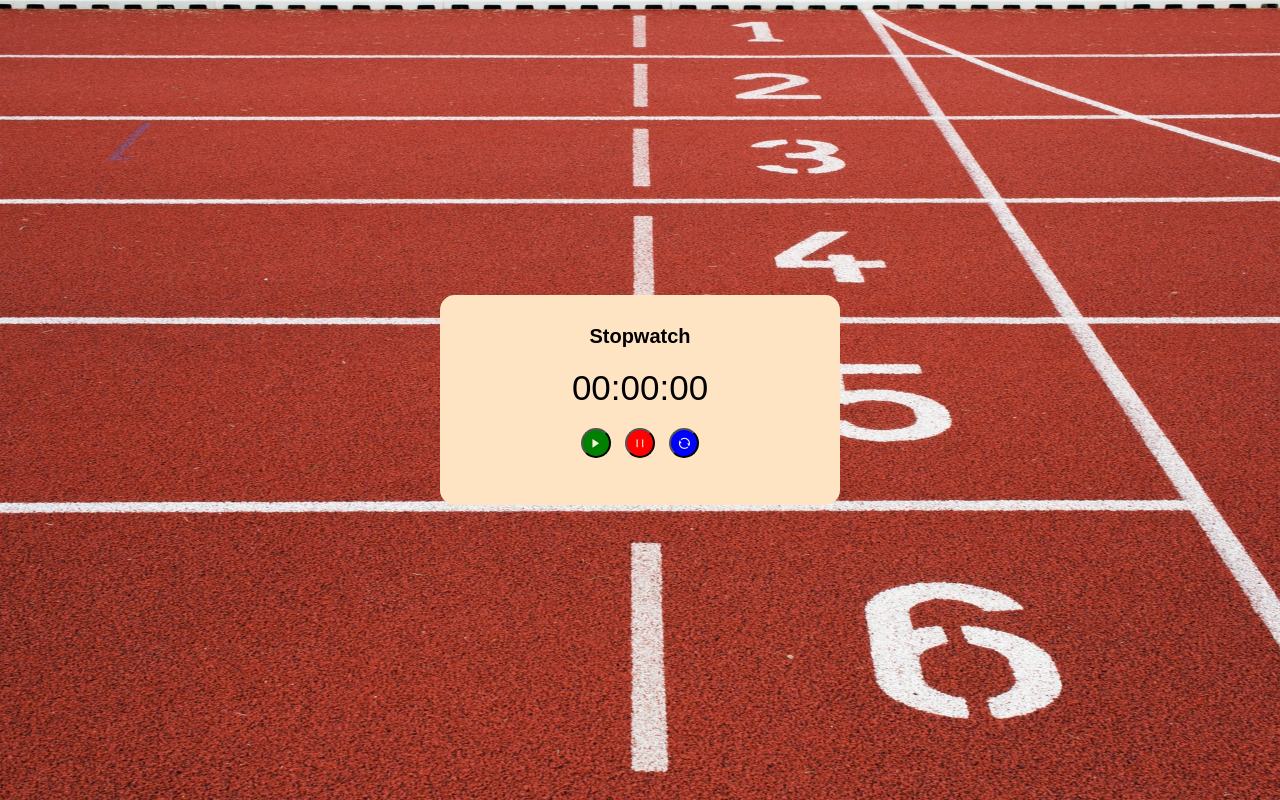
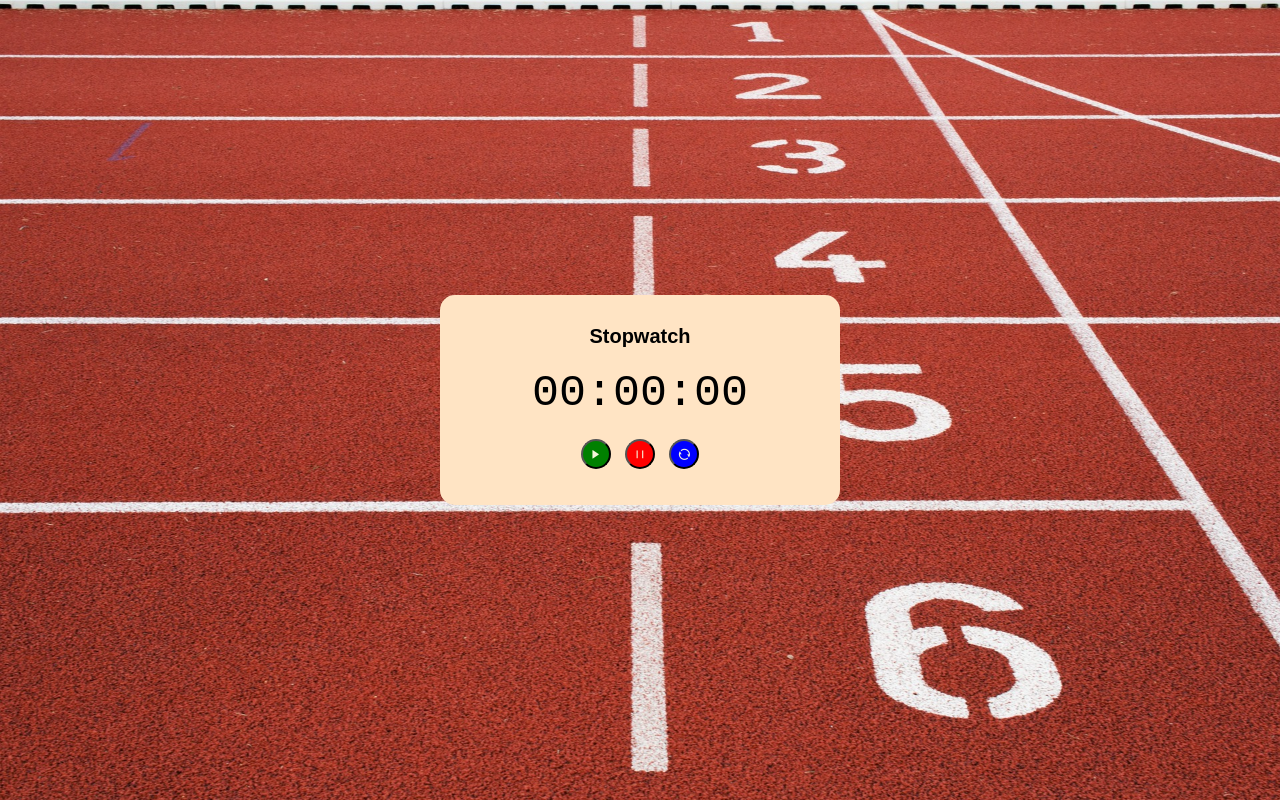
Before and after one commit to ameliapham/DOM-stopwatch, a website built with Vite: page index.html in a window 1280 px wide. Built offline with nearby package versions, Linux system fonts and the light colour scheme.

Commit message:
Fix lag problem of timer's font

```diff
--- a/index.html
+++ b/index.html
@@ -10,7 +10,7 @@
     <div class="container">
         <h2 id="title-heading">Stopwatch</h2>
         <div id="timer">
-            00:00:00
+            <span class="time-segment">00</span>:<span class="time-segment">00</span>:<span class="time-segment">00</span>
         </div>
         <div class="buttons">
             <button id="startBtn">
--- a/style.css
+++ b/style.css
@@ -25,9 +25,20 @@ body{
 }
 
 #timer{
-    font-size: 35px;
+    display: flex;
+    justify-content: center;
+    font-size: 45px;
     padding-bottom: 20px;
+    font-weight: 400;
+    font-family: 'Courier New', 'Consolas', 'Monaco', 'Lucida Console', monospace;
 }
+
+/*.time-segment{
+    display: inline-block;
+    width: 55px;
+    text-align: center;
+    overflow: hidden;
+}*/
 
 button{
     height: 30px;
```
